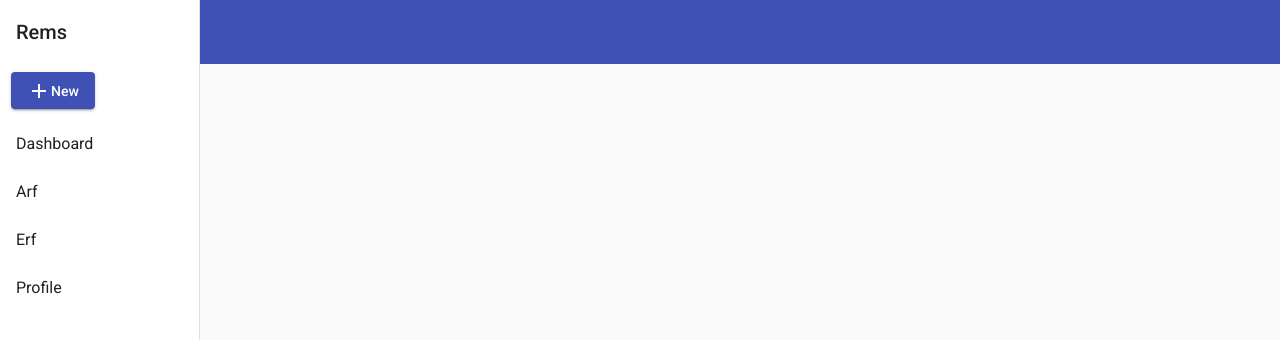
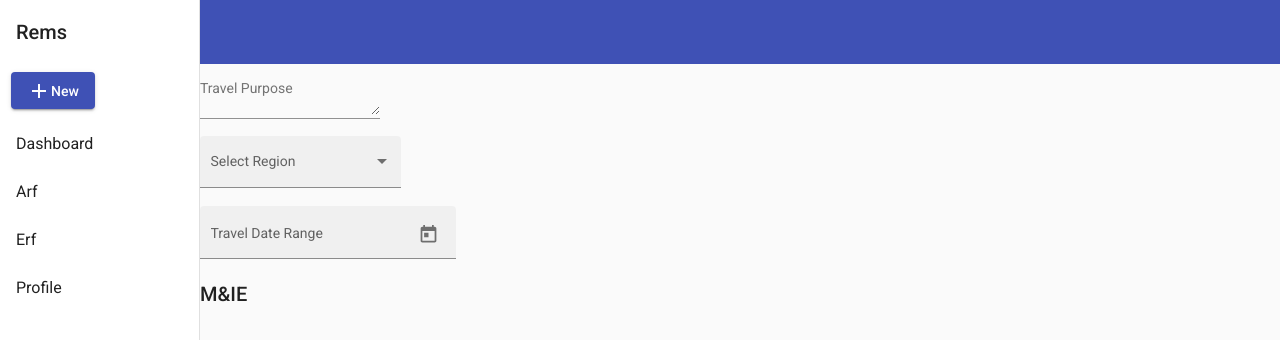
Before and after one commit to v4mpc/rems, an Angular app in the folder frontend/: page /arfs-create in a window 1280 px wide. Before the commit this address led to /. Shown: the top 340 px of the page. Built offline with nearby package versions, Linux system fonts and the light colour scheme.

Commit message:
working on arf-create form

```diff
--- a/frontend/src/app/app.module.ts
+++ b/frontend/src/app/app.module.ts
@@ -57,6 +57,7 @@ import { MatTabsModule } from '@angular/material/tabs';
 import { MatTooltipModule } from '@angular/material/tooltip';
 import { MatTreeModule } from '@angular/material/tree';
 import { OverlayModule } from '@angular/cdk/overlay';
+import { ArfCreateComponent } from './pages/arf-create/arf-create.component';
 
 
 @NgModule({
@@ -64,6 +65,7 @@ import { OverlayModule } from '@angular/cdk/overlay';
     AppComponent,
     LayoutComponent,
     ArfIndexComponent,
+    ArfCreateComponent,
   ],
   imports: [
     BrowserModule,
--- a/frontend/src/app/layout/layout.component.html
+++ b/frontend/src/app/layout/layout.component.html
@@ -8,7 +8,7 @@
         <span>New</span>
       </a>
       <mat-menu #menu="matMenu">
-        <a mat-menu-item>Advance Request</a>
+        <a routerLink="arfs-create" mat-menu-item>Advance Request</a>
         <a mat-menu-item>Expense Report</a>
       </mat-menu>
 
--- /dev/null
+++ b/frontend/src/app/pages/arf-create/arf-create.component.html
@@ -0,0 +1,58 @@
+<mat-form-field class="example-full-width">
+    <mat-label>Travel Purpose</mat-label>
+    <textarea matInput placeholder=""></textarea>
+</mat-form-field>
+
+<br>
+
+<mat-form-field appearance="fill">
+    <mat-label>Select Region</mat-label>
+    <mat-select>
+        <mat-option *ngFor="let food of foods" [value]="food.value">
+            {{food.viewValue}}
+        </mat-option>
+    </mat-select>
+</mat-form-field>
+<br>
+
+
+<mat-form-field appearance="fill">
+    <mat-label>Travel Date Range</mat-label>
+    <mat-date-range-input [rangePicker]="picker">
+        <input matStartDate placeholder="Start date">
+        <input matEndDate placeholder="End date">
+    </mat-date-range-input>
+    <mat-datepicker-toggle matSuffix [for]="picker"></mat-datepicker-toggle>
+    <mat-date-range-picker #picker></mat-date-range-picker>
+</mat-form-field>
+
+<br>
+
+<h2>M&IE</h2>
+
+<table mat-table>
+
+    <ng-container matColumnDef="Destination">
+        <th mat-header-cell *matHeaderCellDef> Destination </th>
+        <td mat-cell *matCellDef="let element"> Destination </td>
+    </ng-container>
+
+    <ng-container matColumnDef="name">
+        <th mat-header-cell *matHeaderCellDef> # of Days </th>
+        <td mat-cell *matCellDef="let element"># of Days </td>
+    </ng-container>
+
+
+    <ng-container matColumnDef="Rate">
+        <th mat-header-cell *matHeaderCellDef> Rate </th>
+        <td mat-cell *matCellDef="let element"> Rate </td>
+    </ng-container>
+
+    <ng-container matColumnDef="symbol">
+        <th mat-header-cell *matHeaderCellDef> % Rate </th>
+        <td mat-cell *matCellDef="let element"> % Rate </td>
+    </ng-container>
+
+    <tr mat-header-row *matHeaderRowDef="displayedColumns">Advance Amount</tr>
+    <tr mat-row *matRowDef="let row; columns: displayedColumns;"></tr>
+</table>
--- /dev/null
+++ b/frontend/src/app/pages/arf-create/arf-create.component.ts
@@ -0,0 +1,30 @@
+import { Component, OnInit } from '@angular/core';
+
+
+interface Food {
+  value: string;
+  viewValue: string;
+}
+
+
+
+@Component({
+  selector: 'app-arf-create',
+  templateUrl: './arf-create.component.html',
+  styleUrls: ['./arf-create.component.scss']
+})
+
+export class ArfCreateComponent implements OnInit {
+
+  constructor() { }
+
+  ngOnInit(): void {
+  }
+
+  foods: Food[] = [
+    { value: 'steak-0', viewValue: 'Steak' },
+    { value: 'pizza-1', viewValue: 'Pizza' },
+    { value: 'tacos-2', viewValue: 'Tacos' }
+  ];
+
+}
```
Also changed, not shown: frontend/src/app/app-routing.module.ts (+9 -1 lines), frontend/src/app/pages/arf-create/arf-create.component.scss (added), 1 other file (tests, documents, lock files or other folders).
